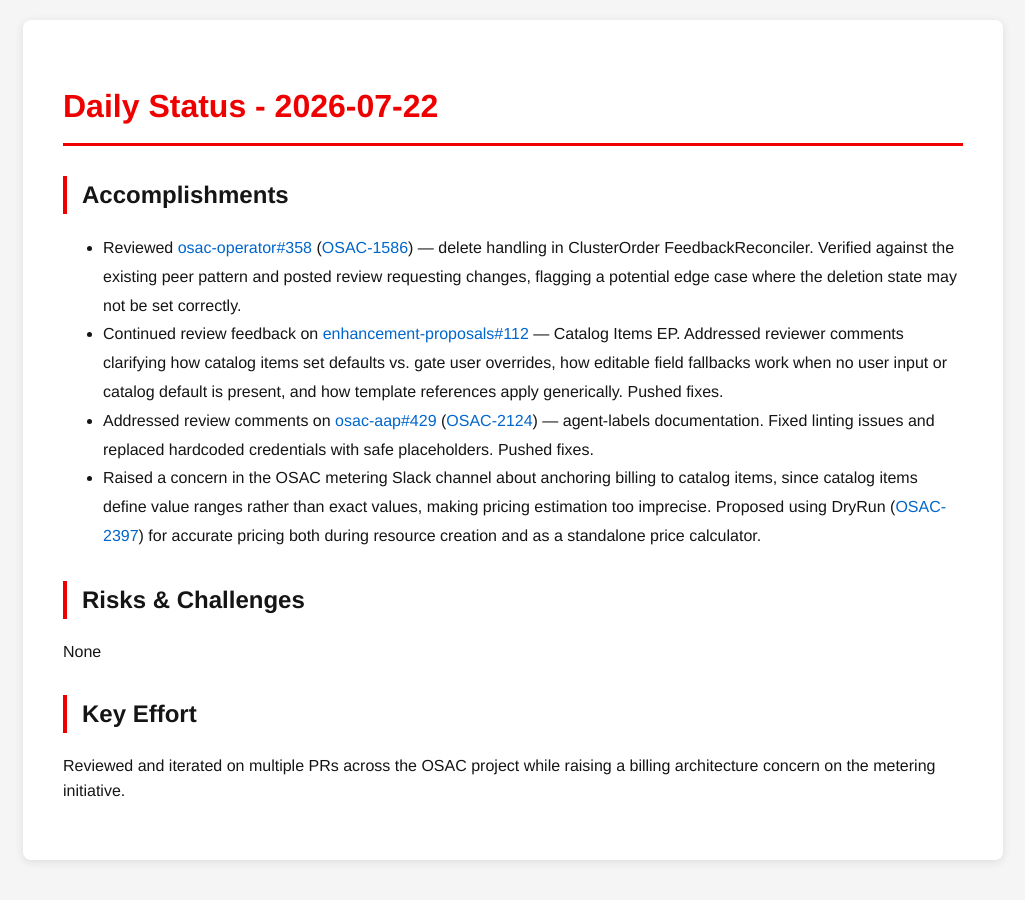
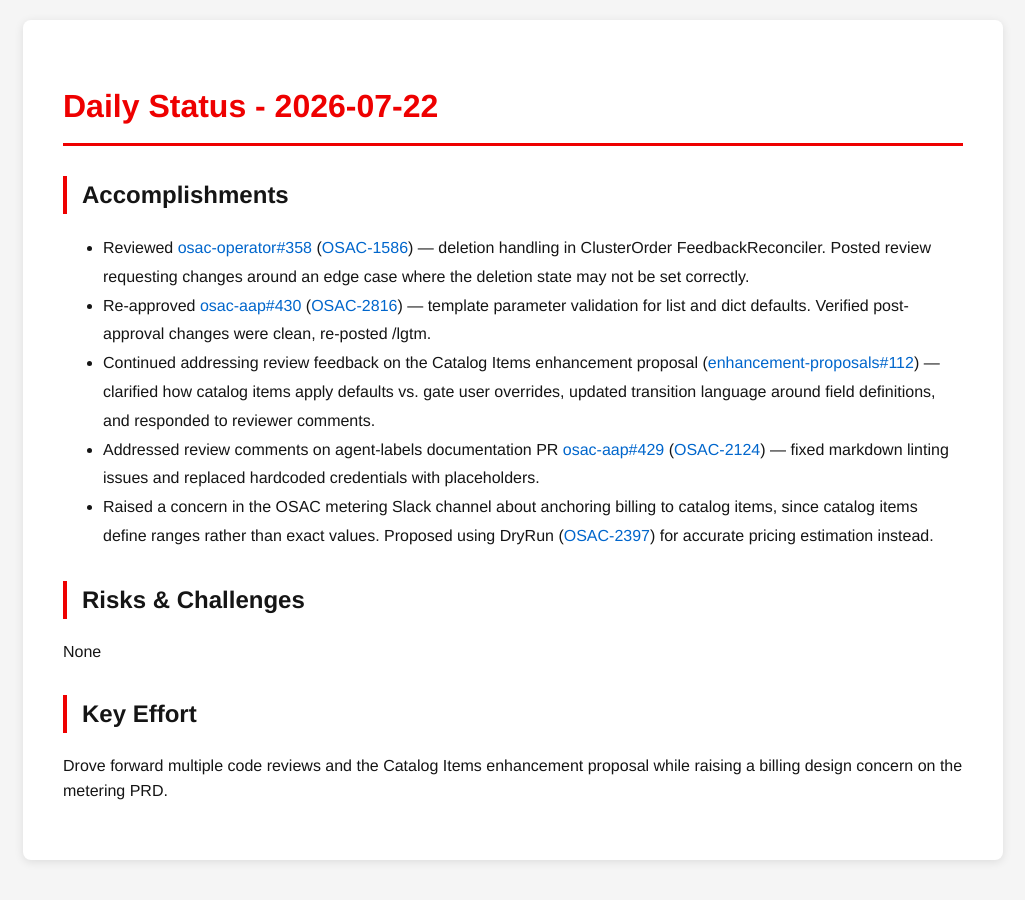
Before and after one commit to tzvatot/daily-status, a Jekyll site: the page built from 2026-07-22.md, in a window 1280 px wide. Shown: the whole page, without its empty margins (127-1152 px from the left). Built offline with Jekyll 4.4.1, drawn with Linux system fonts in a browser that asks for light colours.

Commit message:
Daily status update - 2026-07-22

```diff
--- a/2026-07-22.md
+++ b/2026-07-22.md
@@ -7,13 +7,14 @@
 # Daily Status - 2026-07-22
 
 ## Accomplishments
-- Reviewed [osac-operator#358](https://github.com/osac-project/osac-operator/pull/358) ([OSAC-1586](https://redhat.atlassian.net/browse/OSAC-1586)) — delete handling in ClusterOrder FeedbackReconciler. Verified against the existing peer pattern and posted review requesting changes, flagging a potential edge case where the deletion state may not be set correctly.
-- Continued review feedback on [enhancement-proposals#112](https://github.com/osac-project/enhancement-proposals/pull/112) — Catalog Items EP. Addressed reviewer comments clarifying how catalog items set defaults vs. gate user overrides, how editable field fallbacks work when no user input or catalog default is present, and how template references apply generically. Pushed fixes.
-- Addressed review comments on [osac-aap#429](https://github.com/osac-project/osac-aap/pull/429) ([OSAC-2124](https://redhat.atlassian.net/browse/OSAC-2124)) — agent-labels documentation. Fixed linting issues and replaced hardcoded credentials with safe placeholders. Pushed fixes.
-- Raised a concern in the OSAC metering Slack channel about anchoring billing to catalog items, since catalog items define value ranges rather than exact values, making pricing estimation too imprecise. Proposed using DryRun ([OSAC-2397](https://redhat.atlassian.net/browse/OSAC-2397)) for accurate pricing both during resource creation and as a standalone price calculator.
+- Reviewed [osac-operator#358](https://github.com/osac-project/osac-operator/pull/358) ([OSAC-1586](https://redhat.atlassian.net/browse/OSAC-1586)) — deletion handling in ClusterOrder FeedbackReconciler. Posted review requesting changes around an edge case where the deletion state may not be set correctly.
+- Re-approved [osac-aap#430](https://github.com/osac-project/osac-aap/pull/430) ([OSAC-2816](https://redhat.atlassian.net/browse/OSAC-2816)) — template parameter validation for list and dict defaults. Verified post-approval changes were clean, re-posted /lgtm.
+- Continued addressing review feedback on the Catalog Items enhancement proposal ([enhancement-proposals#112](https://github.com/osac-project/enhancement-proposals/pull/112)) — clarified how catalog items apply defaults vs. gate user overrides, updated transition language around field definitions, and responded to reviewer comments.
+- Addressed review comments on agent-labels documentation PR [osac-aap#429](https://github.com/osac-project/osac-aap/pull/429) ([OSAC-2124](https://redhat.atlassian.net/browse/OSAC-2124)) — fixed markdown linting issues and replaced hardcoded credentials with placeholders.
+- Raised a concern in the OSAC metering Slack channel about anchoring billing to catalog items, since catalog items define ranges rather than exact values. Proposed using DryRun ([OSAC-2397](https://redhat.atlassian.net/browse/OSAC-2397)) for accurate pricing estimation instead.
 
 ## Risks & Challenges
 None
 
 ## Key Effort
-Reviewed and iterated on multiple PRs across the OSAC project while raising a billing architecture concern on the metering initiative.
+Drove forward multiple code reviews and the Catalog Items enhancement proposal while raising a billing design concern on the metering PRD.
```
